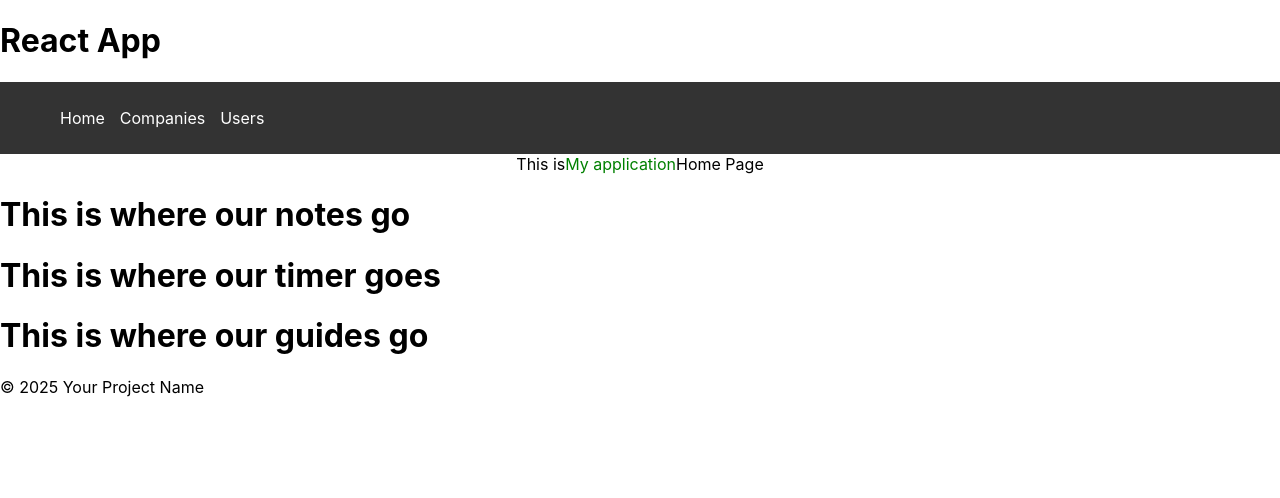
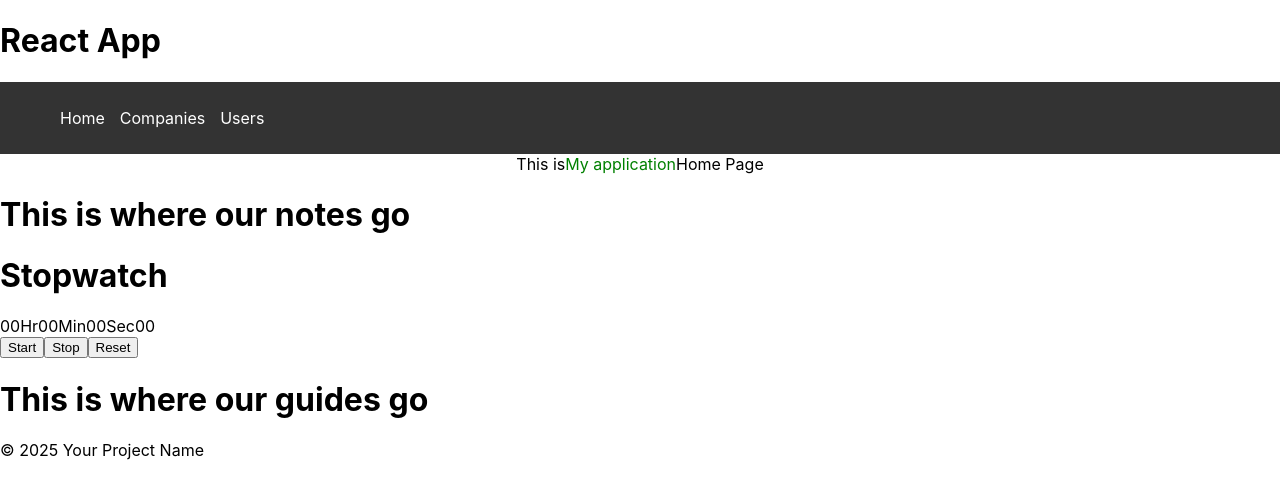
Before and after one commit to sah0017/SENG2513, a React (Create React App) app in the folder client/: page / in a window 1280 px wide. Shown: the top 498 px of the page. Built offline with nearby package versions, Linux system fonts and the light colour scheme.

Commit message:
added timer functionality

```diff
--- a/client/src/Timer.js
+++ b/client/src/Timer.js
@@ -1,11 +1,52 @@
-import "./Timer.css"
-import React from "react";
+import React, { useState, useEffect } from "react";
+import "./Timer.css";
 
 const Timer = () => {
+    const [isRunning, setIsRunning] = useState(false);
+    const [time, setTime] = useState(0);
+
+    useEffect(() => {
+        let interval;
+        if (isRunning) {
+            interval = setInterval(() => {
+                setTime((prevTime) => prevTime + 10);
+            }, 10);
+        } else {
+            clearInterval(interval);
+        }
+        return () => clearInterval(interval);
+    }, [isRunning]);
+
+    const hours = Math.floor(time / 3600000);
+    const minutes = Math.floor((time % 3600000) / 60000);
+    const seconds = Math.floor((time % 60000) / 1000);
+    const milliseconds = Math.floor((time % 1000) / 10);
+
+    const handleStart = () => setIsRunning(true);
+    const handleStop = () => setIsRunning(false);
+    const handleReset = () => {
+        setIsRunning(false);
+        setTime(0);
+    };
+
     return (
-        <>
-            <h1>This is where our timer goes</h1>
-        </>
+        <div className="container">
+            <h1>Stopwatch</h1>
+            <div id="time">
+                <span className="digit">{String(hours).padStart(2, "0")}</span>
+                <span className="txt">Hr</span>
+                <span className="digit">{String(minutes).padStart(2, "0")}</span>
+                <span className="txt">Min</span>
+                <span className="digit">{String(seconds).padStart(2, "0")}</span>
+                <span className="txt">Sec</span>
+                <span className="digit">{String(milliseconds).padStart(2, "0")}</span>
+            </div>
+            <div id="buttons">
+                <button className="btn" onClick={handleStart}>Start</button>
+                <button className="btn" onClick={handleStop}>Stop</button>
+                <button className="btn" onClick={handleReset}>Reset</button>
+            </div>
+        </div>
     );
 };
 
```
